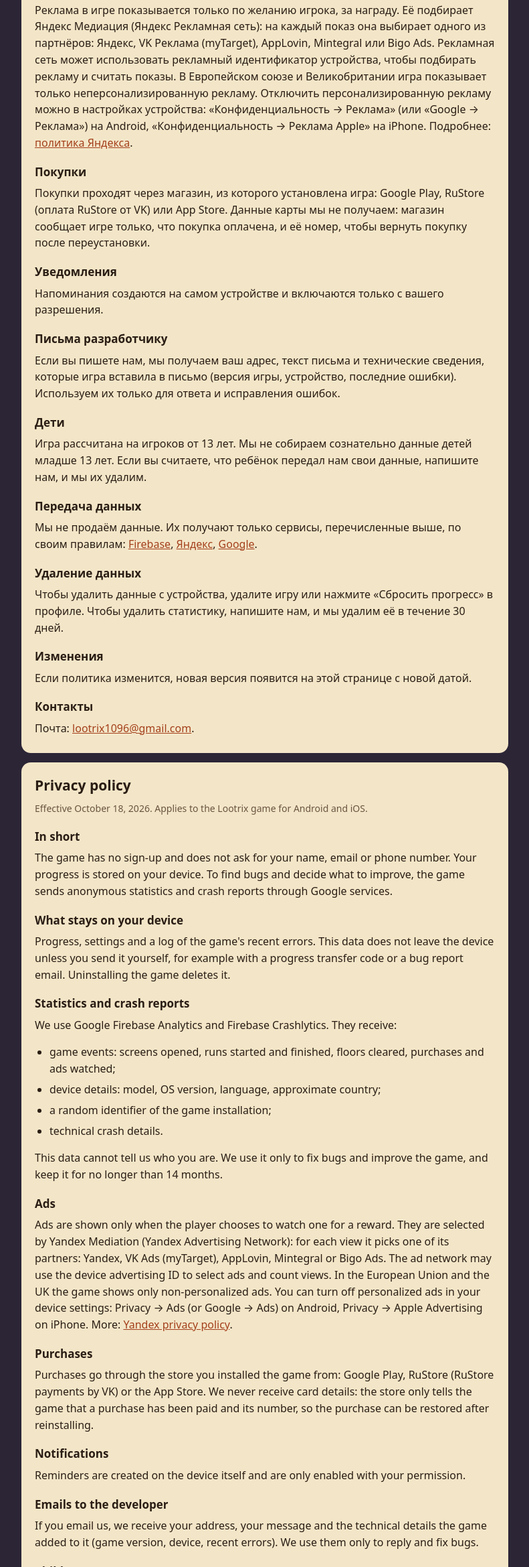
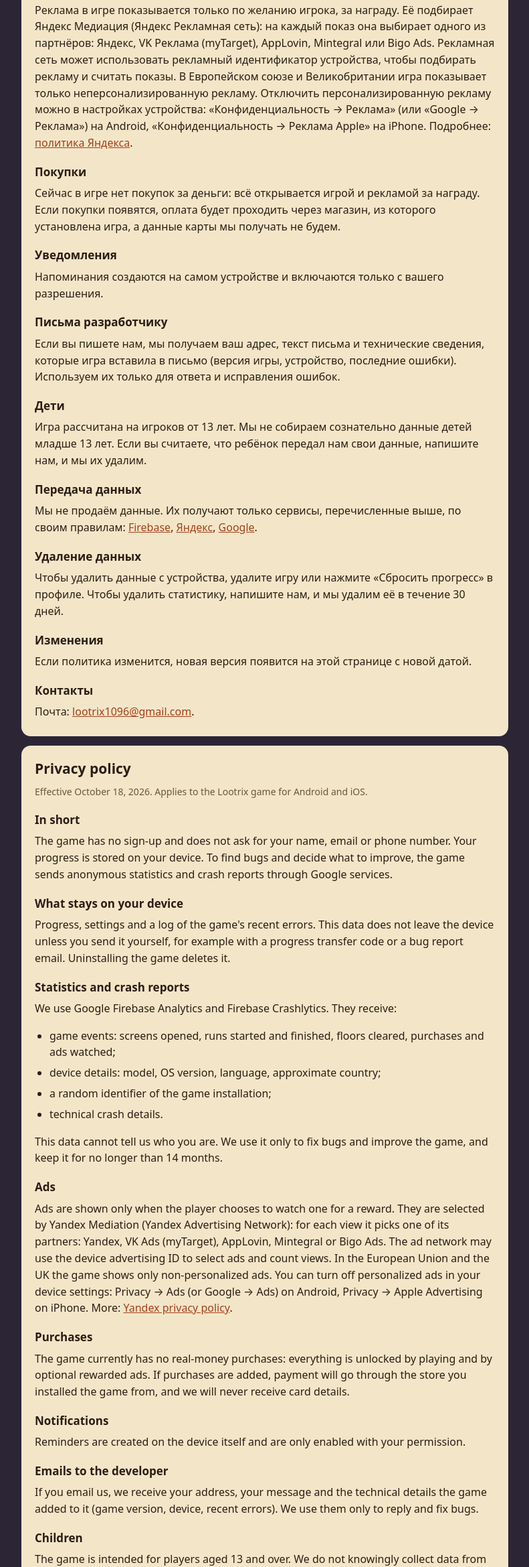
Before and after one commit to Relax1205/lootrix-site, a plain HTML site: page privacy.html in a window 1280 px wide. Shown: the part 938-3277 px from the top of the page at 67% size, without its empty margins (244-1035 px from the left). Drawn offline with Linux system fonts and the light colour scheme.

Commit message:
v0.24.0: без покупок за деньги — только реклама за награду
- CFG.iap = false: магазин не подключается, нет стартового набора, подписки, удвоителя, «Без рекламы»,
  пакетов алмазов, всплывающих предложений, наборов героя и «Восстановить покупки». Код остаётся
- Алмазы за ролик (💎 5, до 5 в день), Золотой пропуск — за 💎 300 (CFG.passGems)
- Политика конфиденциальности и инструкция RuStore: покупок нет, монетизацию RuStore подключать не нужно
- Тесты: проверка режима без покупок; старые сценарии покупок идут с CFG.iap = true

```diff
--- a/privacy.html
+++ b/privacy.html
@@ -48,8 +48,8 @@
       Подробнее: <a href="https://yandex.ru/legal/confidential/">политика Яндекса</a>.</p>
 
     <h3>Покупки</h3>
-    <p>Покупки проходят через магазин, из которого установлена игра: Google Play, RuStore (оплата RuStore от VK) или App Store.
-      Данные карты мы не получаем: магазин сообщает игре только, что покупка оплачена, и её номер, чтобы вернуть покупку после переустановки.</p>
+    <p>Сейчас в игре нет покупок за деньги: всё открывается игрой и рекламой за награду.
+      Если покупки появятся, оплата будет проходить через магазин, из которого установлена игра, а данные карты мы получать не будем.</p>
 
     <h3>Уведомления</h3>
     <p>Напоминания создаются на самом устройстве и включаются только с вашего разрешения.</p>
@@ -110,8 +110,8 @@
       More: <a href="https://yandex.com/legal/confidential/">Yandex privacy policy</a>.</p>
 
     <h3>Purchases</h3>
-    <p>Purchases go through the store you installed the game from: Google Play, RuStore (RuStore payments by VK) or the App Store.
-      We never receive card details: the store only tells the game that a purchase has been paid and its number, so the purchase can be restored after reinstalling.</p>
+    <p>The game currently has no real-money purchases: everything is unlocked by playing and by optional rewarded ads.
+      If purchases are added, payment will go through the store you installed the game from, and we will never receive card details.</p>
 
     <h3>Notifications</h3>
     <p>Reminders are created on the device itself and are only enabled with your permission.</p>
```
